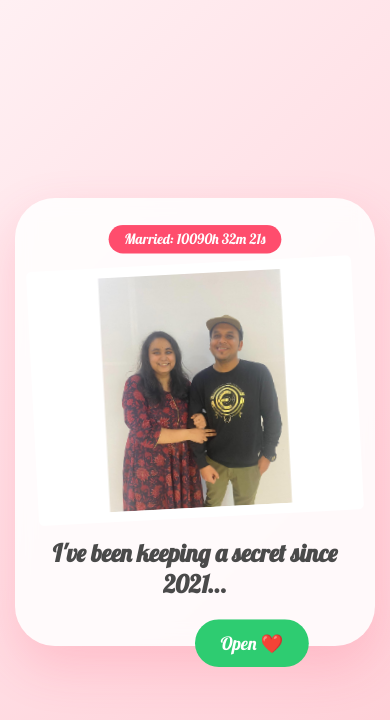
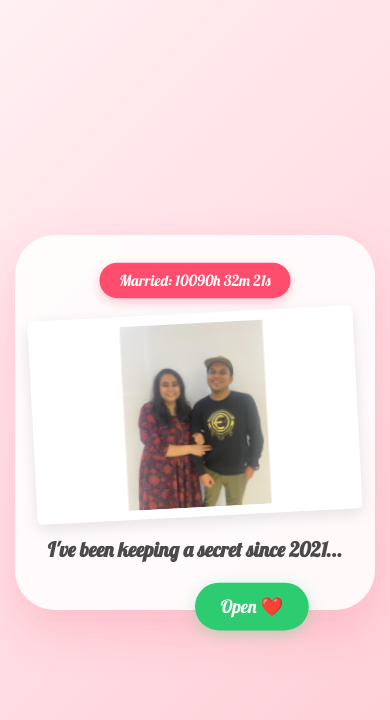
Before and after one commit to akas33/Valentinebebe, a React (Create React App) app: page / in a window 390 px wide. Shown: the top 720 px of the page. Built offline with nearby package versions, Linux system fonts and the light colour scheme.

Commit message:
Update App.css

```diff
--- a/src/App.css
+++ b/src/App.css
@@ -1,17 +1,30 @@
+/* 1. IMPORT FONT */
 @import url('https://fonts.googleapis.com/css2?family=Lobster&display=swap');
 
+/* 2. BASE RESET */
 body {
   margin: 0;
   background: linear-gradient(135deg, #fff0f3 0%, #ffccd5 100%);
-  overflow: hidden;
+  overflow: hidden; /* Critical: keeps the jumping button from creating scrollbars */
   width: 100vw;
   height: 100vh;
 }
 
-* { font-family: "Lobster", cursive; text-align: center; box-sizing: border-box; }
+* {
+  font-family: "Lobster", cursive;
+  text-align: center;
+  box-sizing: border-box;
+}
 
-.App { min-height: 100vh; display: flex; align-items: center; justify-content: center; padding: 15px; }
+.App {
+  min-height: 100vh;
+  display: flex;
+  align-items: center;
+  justify-content: center;
+  padding: 15px;
+}
 
+/* 3. THE CARD CONTAINER (Glass Look) */
 .App-body {
   background: rgba(255, 255, 255, 0.85);
   backdrop-filter: blur(10px);
@@ -21,9 +34,22 @@ body {
   box-shadow: 0 20px 50px rgba(255, 77, 109, 0.2);
   width: 100%;
   max-width: 450px;
+  z-index: 1;
 }
 
-/* FIXED PHOTO FRAME - NO MORE CUT HEADS */
+/* 4. MARRIAGE TAG (Hours/Mins/Secs) */
+.bebe-tag {
+  background: #ff4d6d;
+  color: white;
+  padding: 8px 20px;
+  border-radius: 20px;
+  font-size: 15px;
+  margin-bottom: 15px;
+  display: inline-block;
+  box-shadow: 0 4px 10px rgba(255, 77, 109, 0.3);
+}
+
+/* 5. PHOTO FRAME & ZOOM ANIMATION */
 .photo-frame {
   width: 100%;
   height: 250px;
@@ -32,40 +58,95 @@ body {
   border-radius: 5px;
   transform: rotate(-3deg);
   margin-bottom: 20px;
-  background-color: white; /* Fills gaps if photo is smaller */
+  background-color: white;
+  box-shadow: 0 5px 15px rgba(0,0,0,0.1);
 }
 
 .zoom-animation {
   width: 100%;
   height: 100%;
-  object-fit: contain; /* Keeps whole photo visible */
+  object-fit: contain; /* Keeps the whole photo (and your head) visible */
   animation: slowZoom 12s infinite alternate ease-in-out;
 }
 
 @keyframes slowZoom {
   0% { transform: scale(1); }
-  100% { transform: scale(1.1); } /* Smaller zoom so it stays in frame */
+  100% { transform: scale(1.1); }
 }
 
-.bebe-tag {
+/* 6. TEXT & GIFS */
+.App-text {
+  color: #4a4a4a;
+  font-size: 24px;
+  margin-bottom: 20px;
+}
+
+.App-gif {
+  width: 100%;
+  max-width: 180px;
+  border-radius: 20px;
+  margin-bottom: 15px;
+}
+
+/* 7. BUTTON GROUP & LAYOUT LOCK */
+.button-group {
+  display: flex;
+  align-items: center;
+  justify-content: center;
+  gap: 30px;
+  min-height: 250px;
+  position: relative;
+  width: 100%;
+}
+
+.yes-container {
+  width: 120px;
+  height: 120px;
+  display: flex;
+  align-items: center;
+  justify-content: center;
+  position: relative;
+}
+
+.App-button {
+  padding: 12px 25px;
+  font-size: 18px;
+  cursor: pointer;
+  border-radius: 50px;
+  border: none;
+  transition: all 0.3s cubic-bezier(0.175, 0.885, 0.32, 1.275);
+}
+
+.btn-yes {
+  background: #2ecc71;
+  color: white;
+  z-index: 5;
+  position: absolute;
+  box-shadow: 0 4px 15px rgba(46, 204, 113, 0.3);
+}
+
+.btn-no {
   background: #ff4d6d;
   color: white;
-  padding: 5px 15px;
-  border-radius: 20px;
-  font-size: 14px;
-  margin-bottom: 10px;
-  display: inline-block;
+  z-index: 1000 !important; /* Always stays above the growing Yes button */
+  white-space: nowrap;
+  position: relative;
+  box-shadow: 0 4px 15px rgba(255, 77, 109, 0.3);
 }
 
-.App-text { color: #4a4a4a; font-size: 24px; margin-bottom: 20px; }
-.App-gif { width: 100%; max-width: 180px; border-radius: 20px; margin-bottom: 15px; }
+/* 8. ANIMATIONS */
+.pulse {
+  animation: pulse 2s infinite ease-in-out;
+}
 
-.button-group { display: flex; align-items: center; justify-content: center; gap: 30px; min-height: 250px; position: relative; width: 100%; }
-.yes-container { width: 120px; height: 120px; display: flex; align-items: center; justify-content: center; position: relative; }
+@keyframes pulse {
+  0%, 100% { transform: scale(1); }
+  50% { transform: scale(1.03); }
+}
 
-.App-button { padding: 12px 25px; font-size: 18px; cursor: pointer; border-radius: 50px; border: none; transition: all 0.3s; }
-.btn-yes { background: #2ecc71; color: white; position: absolute; z-index: 5; }
-.btn-no { background: #ff4d6d; color: white; position: relative; z-index: 1000 !important; }
-
-.pulse { animation: pulse 2s infinite ease-in-out; }
-@keyframes pulse { 0%, 100% { transform: scale(1); } 50% { transform: scale(1.03); } }
+/* 9. MOBILE RESPONSIVENESS */
+@media (max-width: 450px) {
+  .App-text { font-size: 20px; }
+  .button-group { min-height: 220px; }
+  .photo-frame { height: 200px; }
+}
```
